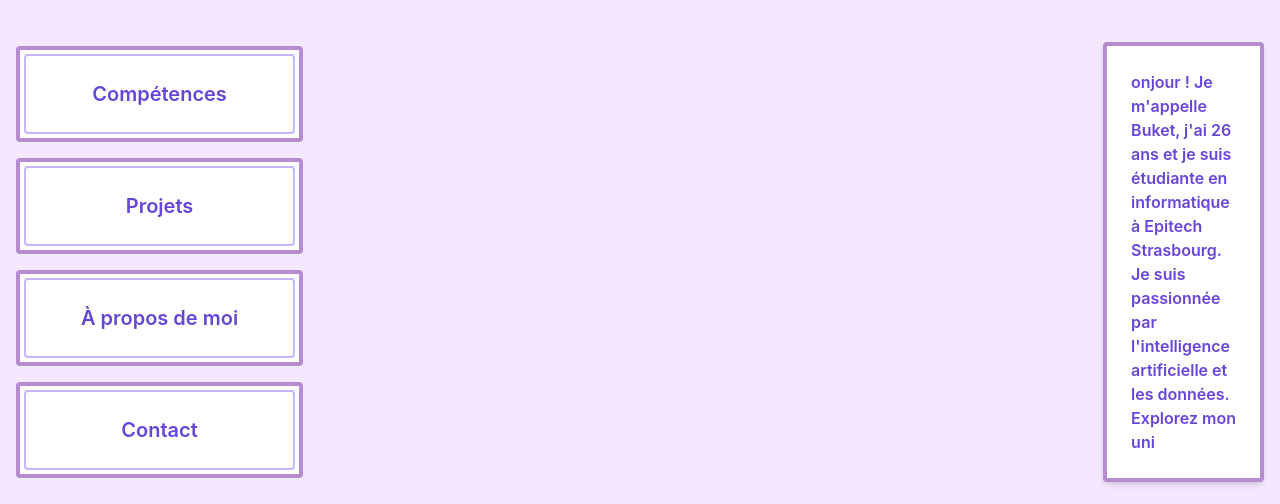
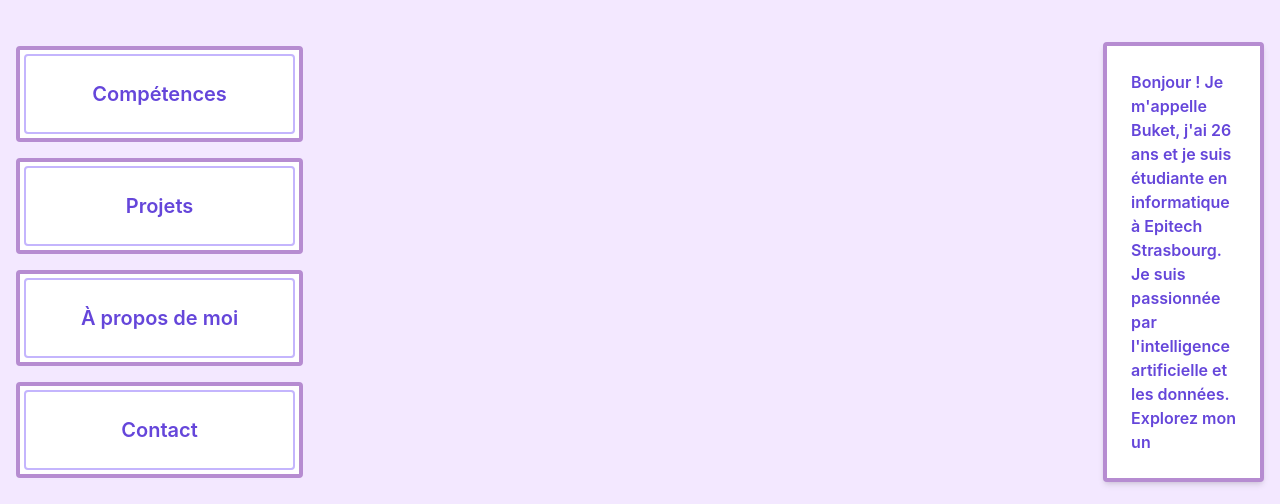
Before and after one commit to Buketbb67/Portfolio-de-Buket, a React (Create React App) app: page / in a window 1280 px wide. Shown: the part 250-754 px from the top of the page. Built offline with nearby package versions, Linux system fonts and the light colour scheme.

Commit message:
debut a 0

```diff
--- a/src/components/typewriter.jsx
+++ b/src/components/typewriter.jsx
@@ -4,7 +4,7 @@ function useTypewriter(text, speed = 50) {
   const [displayText, setDisplayText] = useState('');
 
   useEffect(() => {
-    let i = 1;
+    let i = 0;
     let isCancelled = false;
 
     const type = () => {
```
